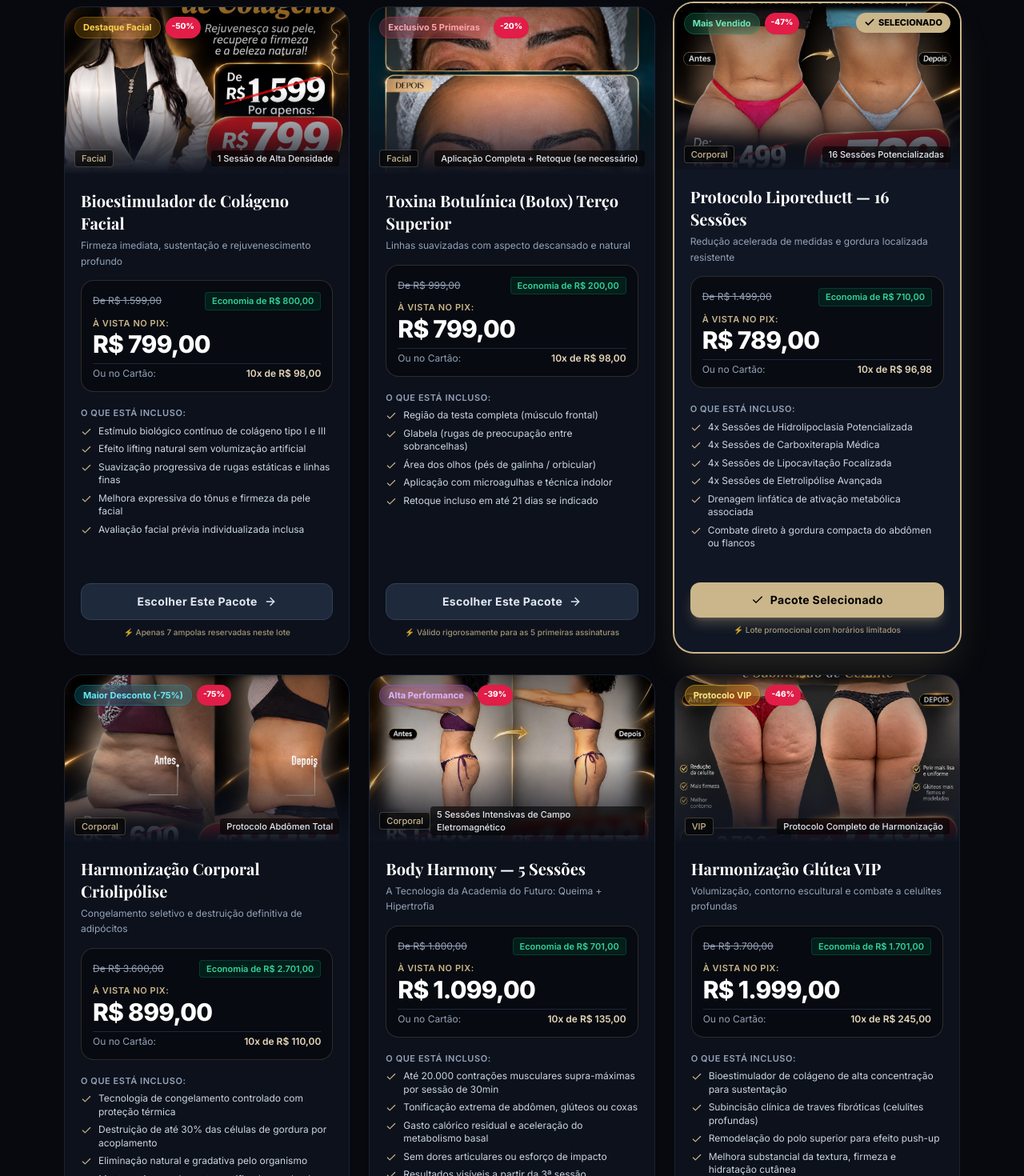
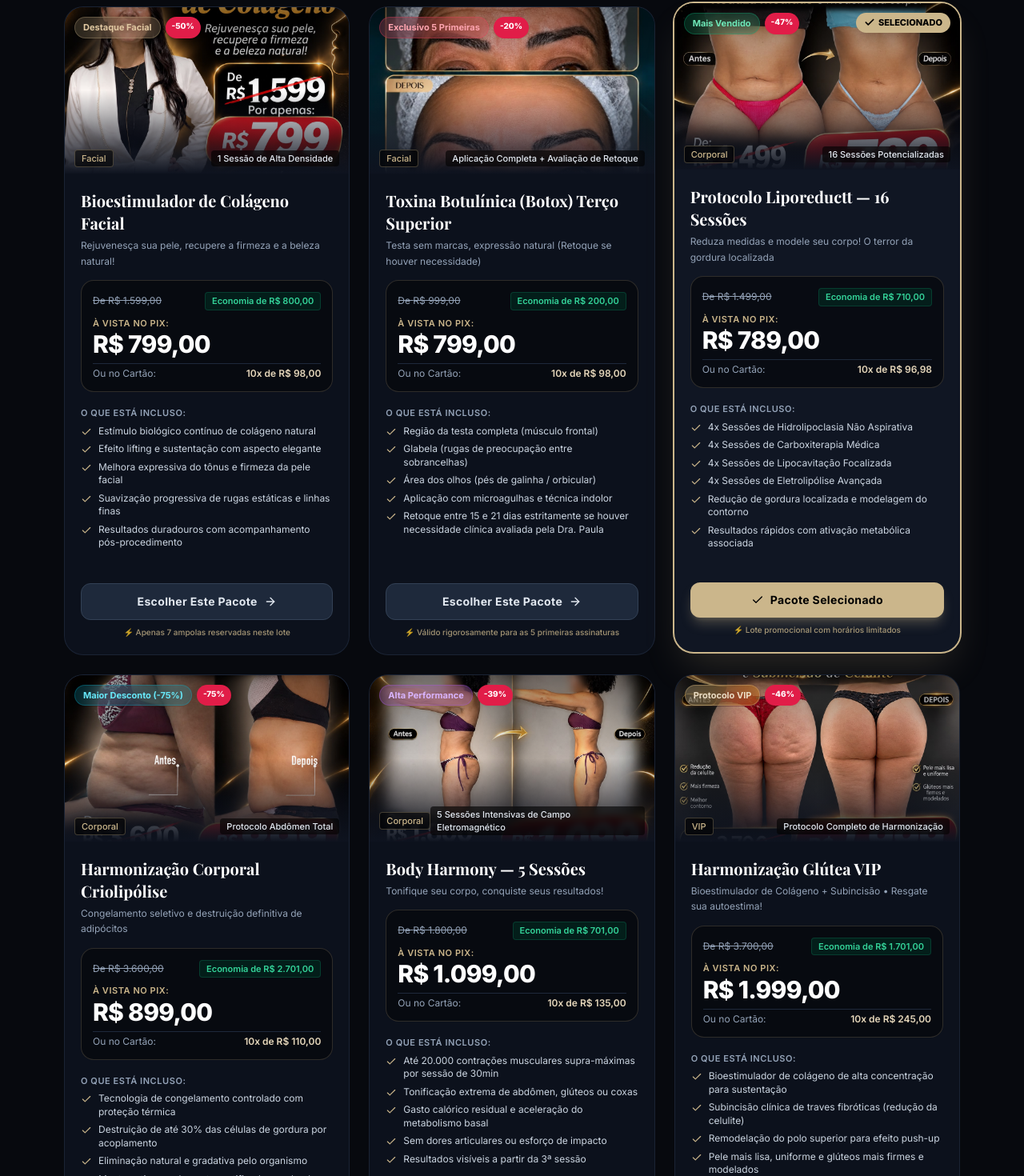
Before and after one commit to nom4dlive/estetica-paula-blackfriday, a React (Vite) app: page / in a window 1280 px wide. Shown: the part 1010-2480 px from the top of the page at 80% size. Built offline with nearby package versions, Linux system fonts and the light colour scheme; no server answers; a web font is replaced by a local one.

Commit message:
fix(catalog): refine Botox touch-up condition and align package taglines with official creatives

```diff
--- a/src/data/packages.js
+++ b/src/data/packages.js
@@ -2,9 +2,9 @@ export const PACKAGES = [
   {
     id: 'bioestimulador',
     title: 'Bioestimulador de Colágeno Facial',
-    tagline: 'Firmeza imediata, sustentação e rejuvenescimento profundo',
+    tagline: 'Rejuvenesça sua pele, recupere a firmeza e a beleza natural!',
     badge: 'Destaque Facial',
-    badgeColor: 'bg-amber-500/20 text-amber-300 border-amber-500/30',
+    badgeColor: 'bg-champagne-500/20 text-champagne-300 border-champagne-500/30',
     originalPrice: 1599,
     pixPrice: 799,
     installments: {
@@ -16,18 +16,18 @@ export const PACKAGES = [
     category: 'Facial',
     sessions: '1 Sessão de Alta Densidade',
     benefits: [
-      'Estímulo biológico contínuo de colágeno tipo I e III',
-      'Efeito lifting natural sem volumização artificial',
+      'Estímulo biológico contínuo de colágeno natural',
+      'Efeito lifting e sustentação com aspecto elegante',
+      'Melhora expressiva do tônus e firmeza da pele facial',
       'Suavização progressiva de rugas estáticas e linhas finas',
-      'Melhora expressiva do tônus e firmeza da pele facial',
-      'Avaliação facial prévia individualizada inclusa',
+      'Resultados duradouros com acompanhamento pós-procedimento',
     ],
     urgencyText: 'Apenas 7 ampolas reservadas neste lote',
   },
   {
     id: 'botox',
     title: 'Toxina Botulínica (Botox) Terço Superior',
-    tagline: 'Linhas suavizadas com aspecto descansado e natural',
+    tagline: 'Testa sem marcas, expressão natural (Retoque se houver necessidade)',
     badge: 'Exclusivo 5 Primeiras',
     badgeColor: 'bg-rose-500/20 text-rose-300 border-rose-500/30',
     originalPrice: 999,
@@ -39,20 +39,20 @@ export const PACKAGES = [
     },
     image: './assets/img_botox_6b01.jpg',
     category: 'Facial',
-    sessions: 'Aplicação Completa + Retoque (se necessário)',
+    sessions: 'Aplicação Completa + Avaliação de Retoque',
     benefits: [
       'Região da testa completa (músculo frontal)',
       'Glabela (rugas de preocupação entre sobrancelhas)',
       'Área dos olhos (pés de galinha / orbicular)',
       'Aplicação com microagulhas e técnica indolor',
-      'Retoque incluso em até 21 dias se indicado',
+      'Retoque entre 15 e 21 dias estritamente se houver necessidade clínica avaliada pela Dra. Paula',
     ],
     urgencyText: 'Válido rigorosamente para as 5 primeiras assinaturas',
   },
   {
     id: 'liporeductt',
     title: 'Protocolo Liporeductt — 16 Sessões',
-    tagline: 'Redução acelerada de medidas e gordura localizada resistente',
+    tagline: 'Reduza medidas e modele seu corpo! O terror da gordura localizada',
     badge: 'Mais Vendido',
     badgeColor: 'bg-emerald-500/20 text-emerald-300 border-emerald-500/30',
     originalPrice: 1499,
@@ -66,12 +66,12 @@ export const PACKAGES = [
     category: 'Corporal',
     sessions: '16 Sessões Potencializadas',
     benefits: [
-      '4x Sessões de Hidrolipoclasia Potencializada',
+      '4x Sessões de Hidrolipoclasia Não Aspirativa',
       '4x Sessões de Carboxiterapia Médica',
       '4x Sessões de Lipocavitação Focalizada',
       '4x Sessões de Eletrolipólise Avançada',
-      'Drenagem linfática de ativação metabólica associada',
-      'Combate direto à gordura compacta do abdômen ou flancos',
+      'Redução de gordura localizada e modelagem do contorno',
+      'Resultados rápidos com ativação metabólica associada',
     ],
     urgencyText: 'Lote promocional com horários limitados',
   },
@@ -103,7 +103,7 @@ export const PACKAGES = [
   {
     id: 'body-harmony',
     title: 'Body Harmony — 5 Sessões',
-    tagline: 'A Tecnologia da Academia do Futuro: Queima + Hipertrofia',
+    tagline: 'Tonifique seu corpo, conquiste seus resultados!',
     badge: 'Alta Performance',
     badgeColor: 'bg-purple-500/20 text-purple-300 border-purple-500/30',
     originalPrice: 1800,
@@ -128,9 +128,9 @@ export const PACKAGES = [
   {
     id: 'gluteo-vip',
     title: 'Harmonização Glútea VIP',
-    tagline: 'Volumização, contorno escultural e combate a celulites profundas',
+    tagline: 'Bioestimulador de Colágeno + Subincisão • Resgate sua autoestima!',
     badge: 'Protocolo VIP',
-    badgeColor: 'bg-gradient-to-r from-amber-500/30 to-yellow-500/30 text-amber-200 border-amber-400/40',
+    badgeColor: 'bg-gradient-to-r from-champagne-500/30 to-amber-500/30 text-champagne-200 border-champagne-400/40',
     originalPrice: 3700,
     pixPrice: 1999,
     installments: {
@@ -143,9 +143,9 @@ export const PACKAGES = [
     sessions: 'Protocolo Completo de Harmonização',
     benefits: [
       'Bioestimulador de colágeno de alta concentração para sustentação',
-      'Subincisão clínica de traves fibróticas (celulites profundas)',
+      'Subincisão clínica de traves fibróticas (redução da celulite)',
       'Remodelação do polo superior para efeito push-up',
-      'Melhora substancial da textura, firmeza e hidratação cutânea',
+      'Pele mais lisa, uniforme e glúteos mais firmes e modelados',
       'Acompanhamento e curativos estéreis inclusos',
     ],
     urgencyText: 'Condição mais nobre da clínica na Black Friday',
```
